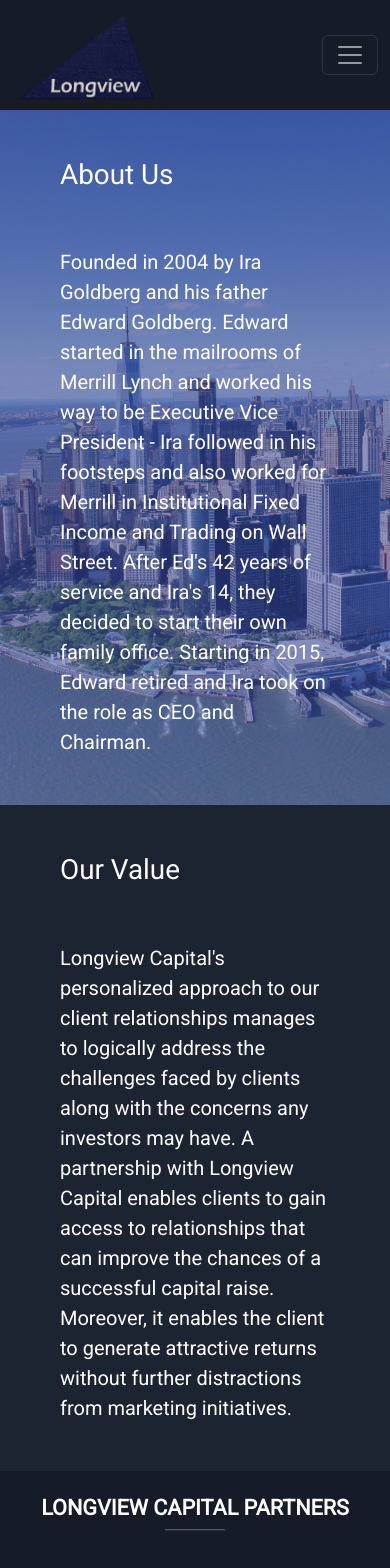
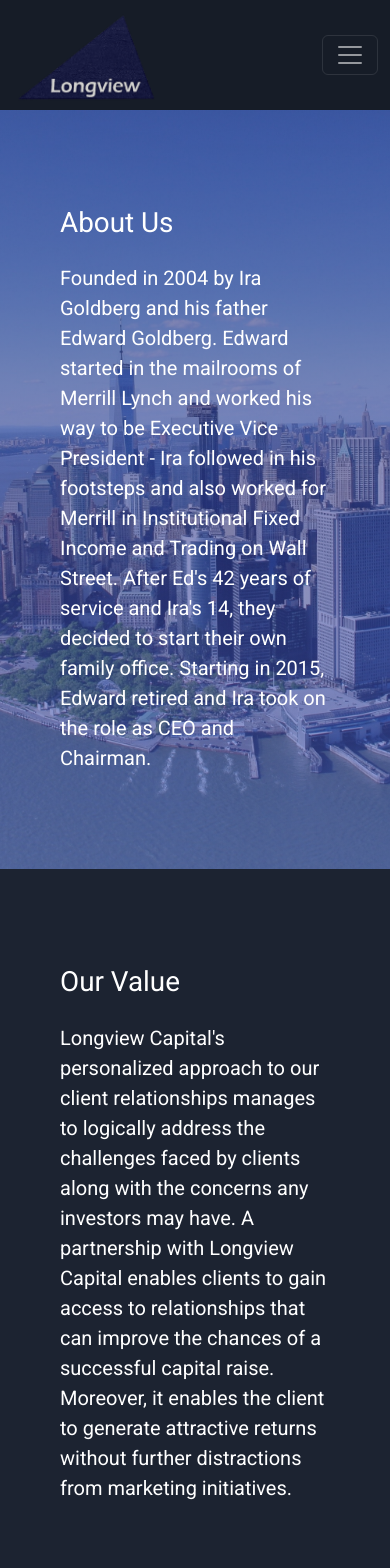
Before and after one commit to Fiscal2/longview-cap-partners, an Angular app: page /aboutus in a window 390 px wide. Shown: the top 1568 px of the page. Built offline with nearby package versions, Linux system fonts and the light colour scheme.

Commit message:
mobile friendly changes about us page.

```diff
--- a/src/app/aboutus/aboutus.component.css
+++ b/src/app/aboutus/aboutus.component.css
@@ -1,5 +1,5 @@
 #containerBackground3 {
-    background: linear-gradient(rgba(11, 0, 72, 0.5), rgba(72, 92, 192, 0.5)), url("../../assets/wallStreet.jpg");
+    background: linear-gradient(rgba(11, 0, 72, 0.5), rgba(72, 92, 192, 0.6)), url("../../assets/wallStreet.jpg");
     background-position: center;
     background-repeat: no-repeat;
     background-size: cover;
--- a/src/app/aboutus/aboutus.component.html
+++ b/src/app/aboutus/aboutus.component.html
@@ -1,8 +1,8 @@
-<div id="containerBackground3" class="container-fluid text-white">
+<div id="containerBackground3" class="container-fluid text-white pt-5 pb-5">
     <div>
         <h1 class="px-5 pt-5">About Us</h1>
     </div>
-    <div class="px-5 py-5">
+    <div class="px-5 py-3 pb-5">
         <span class="fs-5">Founded in 2004 by Ira Goldberg and his father Edward Goldberg. Edward started in the
             mailrooms of Merrill Lynch and worked his way to be Executive Vice President
             - Ira followed in his footsteps and also worked for Merrill in Institutional Fixed Income and Trading on
@@ -11,11 +11,11 @@
         </span>
     </div>
 </div>
-<div class="container-fluid text-white" style="background-color: #1c2331;">
+<div class="container-fluid text-white pt-5 pb-5" style="background-color: #1c2331;">
     <div>
         <h1 class="pt-5 px-5">Our Value</h1>
     </div>
-    <div class="px-5 py-5">
+    <div class="px-5 py-3 pb-5">
         <span class="fs-5">Longview Capital's personalized approach to our client relationships manages to logically
             address the challenges
             faced by clients along with the concerns any investors may have. A partnership with Longview Capital enables
--- a/src/app/home/home.component.css
+++ b/src/app/home/home.component.css
@@ -7,7 +7,7 @@
 
 #containerBackground2 {
     background-image: linear-gradient(rgba(149, 148, 153, 0.6), rgba(60, 60, 63, 0.8)), url("../../assets/detroitSkyline2.jpg");
-    background-position: top;
+    background-position: center;
     background-repeat: no-repeat;
     background-size: cover;
 }
--- a/src/app/home/home.component.html
+++ b/src/app/home/home.component.html
@@ -14,7 +14,7 @@
     </div>
 </div>
 
-<div class="container-fluid px-5" style="height: 37rem; background-color: #1c2331;">
+<div class="container-fluid px-5" style="height: 40rem; background-color: #1c2331;">
     <div class="pt-5 text-white">
         <h1>Our Key Metrics</h1>
     </div>
@@ -42,7 +42,7 @@
     </div>
 </div>
 
-<div id="containerBackground2" class="container-fluid image-fluid px-5" style="height: 40rem;">
+<div id="containerBackground2" class="container-fluid image-fluid px-5 pb-5" style="height:45rem;">
     <div class="pt-5 text-white">
         <h1>Firm Overview</h1>
     </div>
@@ -55,7 +55,7 @@
             Longview Capital Partners supports clients by leading their capital raising efforts through the use of their
             connections built up over 40 years on Wall Street.
         </p>
-        <div class="py-3">
+        <div class="py-4">
             <a routerLink="/aboutus" class="btn btn-outline-light btn-lg" role="button" data-bs-toggle="button">About
                 Us</a>
         </div>
@@ -73,7 +73,7 @@
     </div>
     <div class="px-5">
         <a href="https://brokercheck.finra.org/individual/summary/1968624" target="_blank" rel="noopener noreferrer">
-            <img class="pt-4" style="width: 14rem; height: 10rem;" src="../../assets/brokerCheck.webp">
+            <img class="pt-4" style="width: 15rem; height: 10rem;" src="../../assets/brokerCheck.webp">
         </a>
     </div>
 </div>
```
